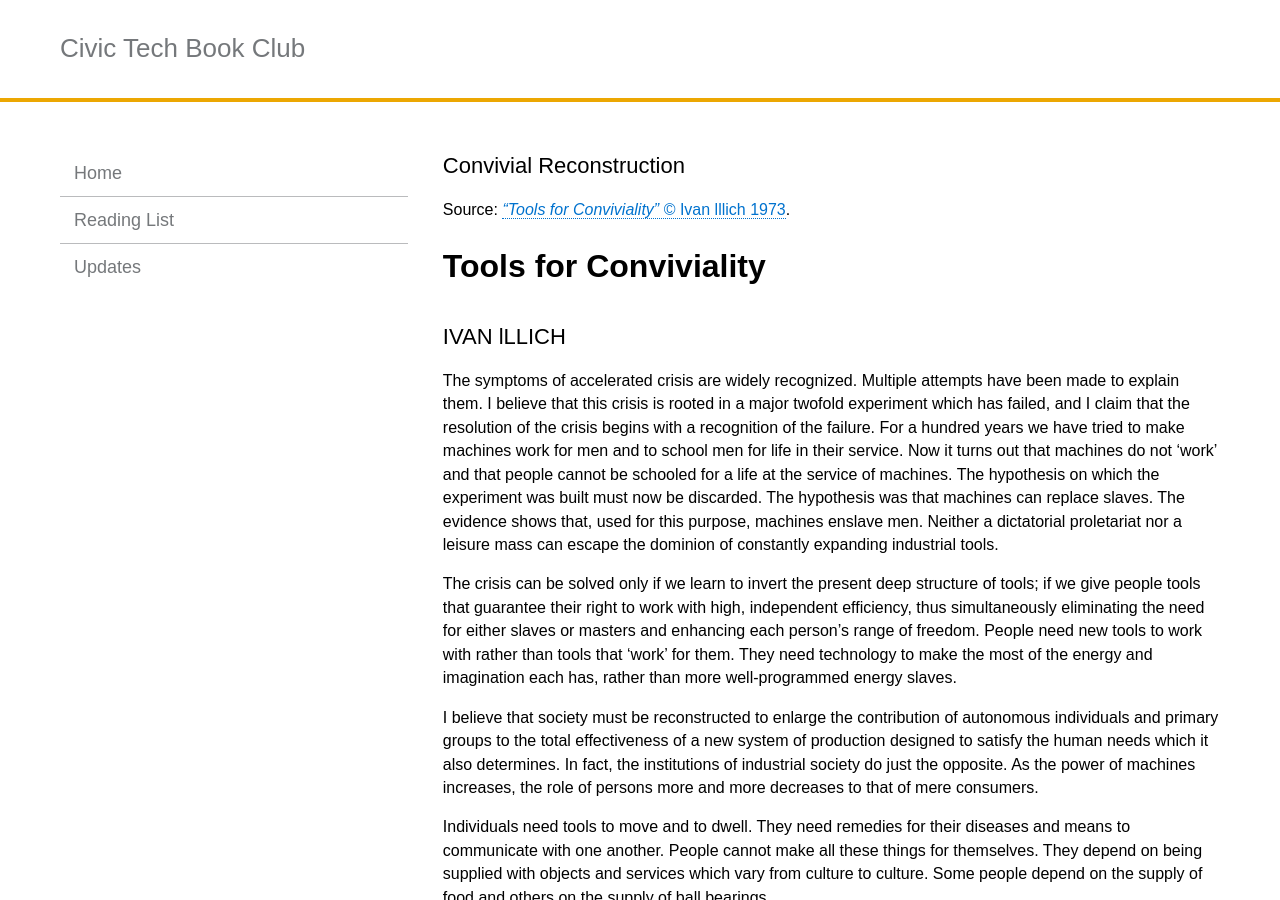
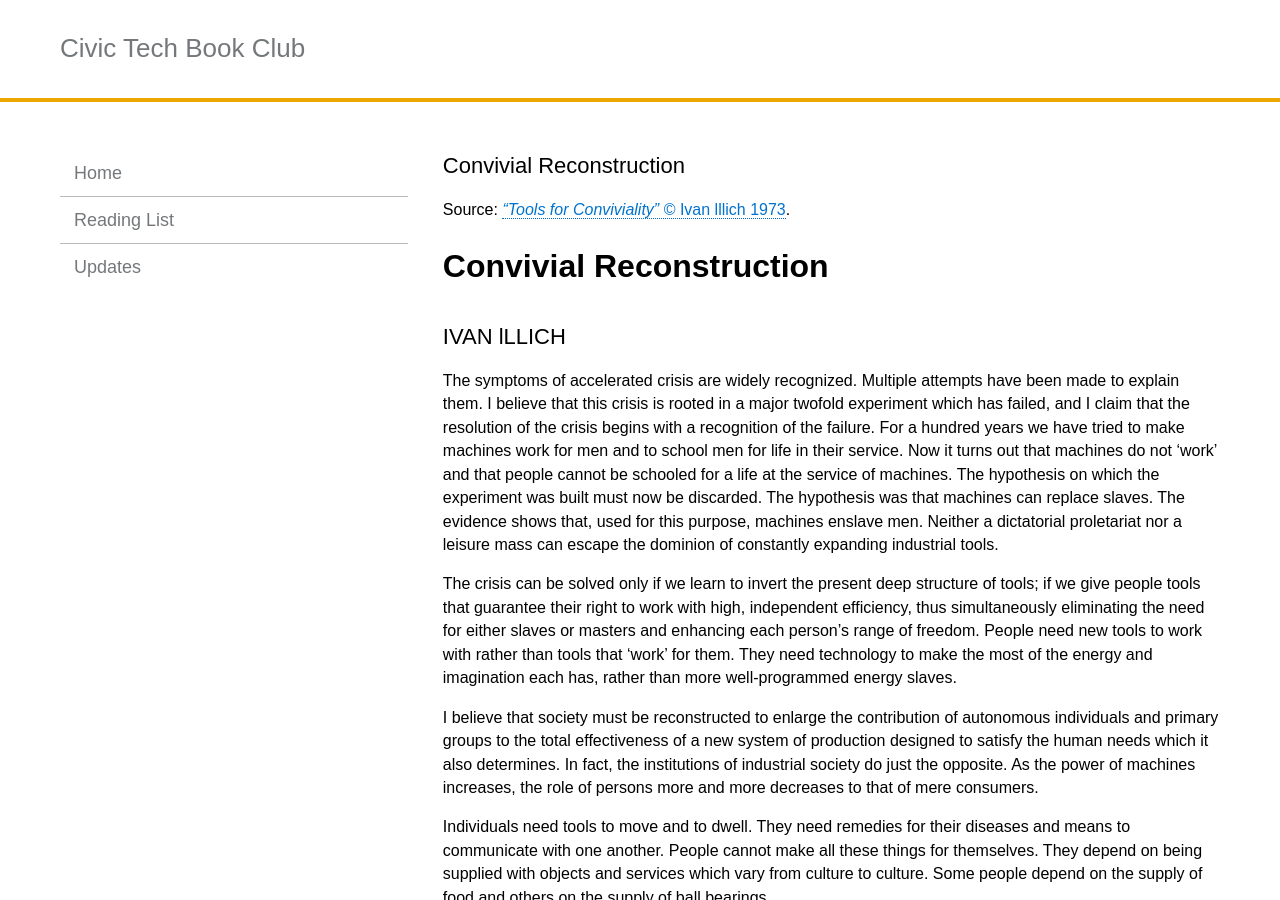
Before and after one commit to rebeccawilliams/bookclub, a Jekyll site: the page built from convivial-reconstruction.md, in a window 1280 px wide and 900 px high. Built offline with Jekyll 4.4.1, drawn with Linux system fonts in a browser that asks for light colours.

Commit message:
Update convivial-reconstruction.md

```diff
--- a/convivial-reconstruction.md
+++ b/convivial-reconstruction.md
@@ -5,7 +5,7 @@
 
 Source: [_"Tools for Conviviality"_ © Ivan lllich 1973](http://monoskop.org/images/7/71/Illich_Ivan_Tools_for_Conviviality.pdf).
 
-# Tools for Conviviality
+# Convivial Reconstruction
 
 ## IVAN lLLICH
 
```
